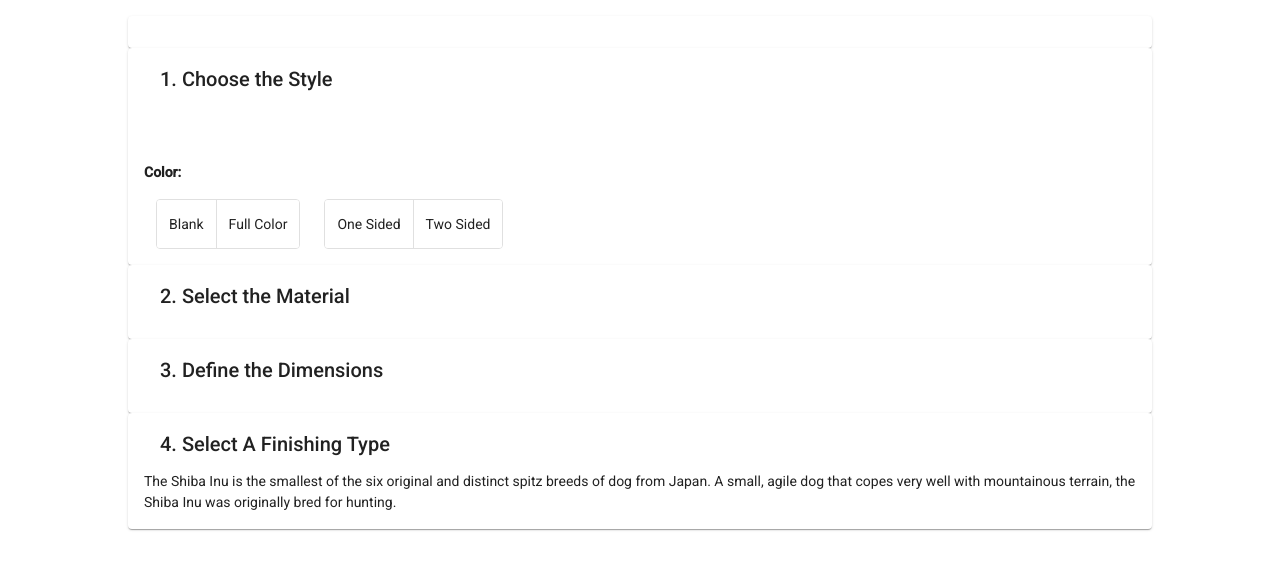
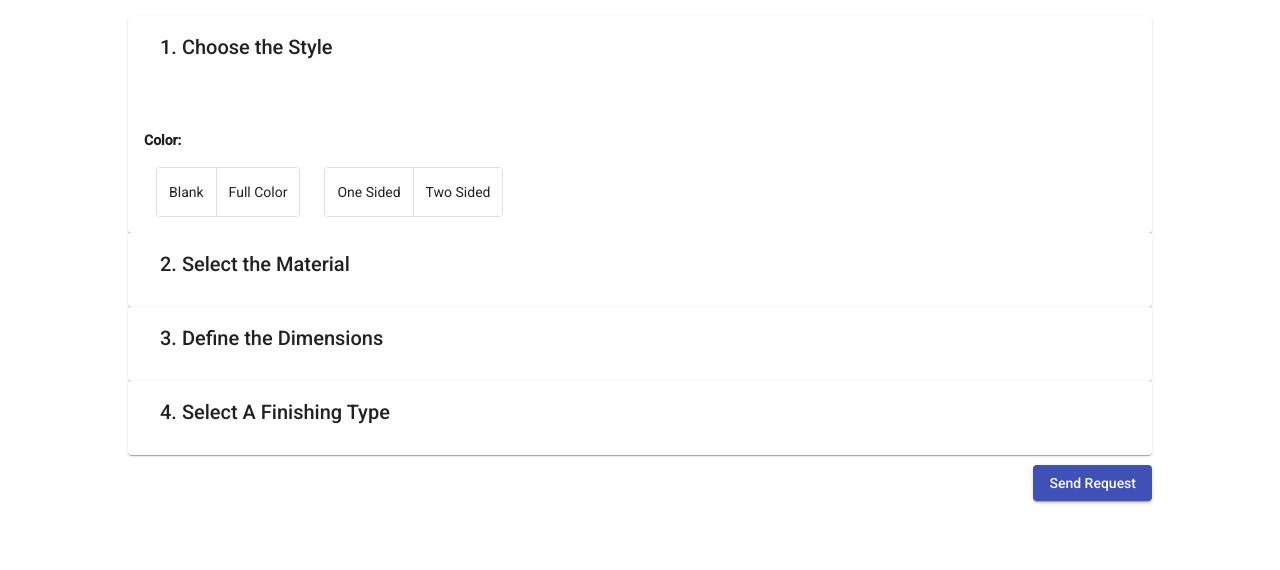
Before and after one commit to TarasOstasha/customizer, an Angular app: page / in a window 1280 px wide. Shown: the top 570 px of the page. Built offline with nearby package versions, Linux system fonts and the light colour scheme.

Commit message:
add finish type area

```diff
--- a/src/app/app.module.ts
+++ b/src/app/app.module.ts
@@ -12,6 +12,8 @@ import { MatCardModule } from '@angular/material/card';
 import { MatButtonToggleModule } from '@angular/material/button-toggle';
 import { MatSelectModule } from '@angular/material/select';
 import { MatInputModule } from '@angular/material/input';
+import { MatButtonModule } from '@angular/material/button';
+import { MatListModule } from '@angular/material/list';
 
 @NgModule({
   declarations: [
@@ -26,7 +28,9 @@ import { MatInputModule } from '@angular/material/input';
     MatCardModule,
     MatButtonToggleModule,
     MatSelectModule,
-    MatInputModule
+    MatInputModule,
+    MatButtonModule,
+    MatListModule
   ],
   providers: [],
   bootstrap: [AppComponent]
--- a/src/app/main/main.component.html
+++ b/src/app/main/main.component.html
@@ -1,5 +1,4 @@
-<mat-card>
-</mat-card>
+<form>
     <mat-card>
         <mat-card-header color="accent">
             <!-- <div mat-card-avatar></div> -->
@@ -79,17 +78,33 @@
                     <input matInput type="text" [(ngModel)]="value">
                 </mat-form-field>
             </p>
+            <p>
+                <strong>
+                    The finished banner will be guaranteed
+                    to be within the tolerance of 1/2” to 1"
+                    of the requested dimensions.
+                </strong>
+            </p>
         </mat-card-content>
     </mat-card>
     <mat-card>
         <mat-card-header>
             <mat-card-title>4. Select A Finishing Type</mat-card-title>
         </mat-card-header>
-    <mat-card-content>
+        <mat-card-content *ngIf="materialFlag">
             <p>
-            The Shiba Inu is the smallest of the six original and distinct spitz breeds of dog from
-            Japan. A small, agile dog that copes very well with mountainous terrain, the Shiba Inu
-            was originally bred for hunting.
+                <mat-form-field appearance="fill">
+                    <mat-label>Select a Finishing Type</mat-label>
+                    <mat-select>
+                        <mat-option *ngFor="let type of finishType" [value]="type.value">
+                            <span (click)="selectedMaterial(material.value)">{{ type.value }}</span>
+                        </mat-option>
+                    </mat-select>
+                </mat-form-field>
             </p>
         </mat-card-content>
     </mat-card>
+    <div class="send">
+        <button mat-raised-button color="primary">Send Request</button>
+    </div>
+</form>
--- a/src/app/main/main.component.less
+++ b/src/app/main/main.component.less
@@ -12,3 +12,8 @@ mat-button-toggle-group {
 .example-form-field {
     margin: 0 20px;
 }
+
+.send {
+    text-align: right;
+    margin: 10px 0;
+}
--- a/src/app/main/main.component.ts
+++ b/src/app/main/main.component.ts
@@ -17,6 +17,26 @@ export class MainComponent implements OnInit {
     { value: '18 oz Opaque Vinyl' }
   ]
 
+  finishType = [
+    { value: 'Standard - Double Fold/Double Stitch & Grommets' },
+    { value: 'Standard - Double Fold/Double Stitch, Grommets & Rope' },
+    { value: 'Reinforced Corners - Double Fold/Double Stitch & Grommets' },
+    { value: 'Reinforced Corners - Double Fold/Double Stitch, Grommets & Rope' },
+    { value: 'Webbing - Double Fold/Double Stitch' },
+    { value: 'Webbing - Double Fold/Double Stitch & Grommets' },
+    { value: 'D-Ring with Webbing - Double Fold/Double Stitch D-Rings in corners' },
+    { value: 'D-Ring with Webbing - Double Fold/Double Stitch D-Rings in corners & Grommets' },
+    { value: 'Display Style - Double Fold/Single Stitch NO Grommets' },
+    { value: 'Display Style - Double Fold/Single Stitch with Grommets' },
+    { value: 'Pole Pockets - Single Fold/Single Stitch Pole Pocket Top/Btm No sewn sides' },
+    { value: 'Pole Pockets - Single Fold/Single Stitch Pole Pocket Top ONLY No sewn sides' },
+    { value: 'Pole Pockets - Double Fold/Top&Bottom Pole Pocket Sewn sides' },
+    { value: 'Pole Pockets - Double Fold/Single Stitch Pole Pocket Top ONLY Sewn sides' },
+    { value: 'Sewn Double-Folded/Double Stitched Pockets, no sewn sides' },
+    { value: 'Sewn Double-Folded/Double Stitched Pockets, sewn sides' },
+    { value: 'Please Select a Finishing Type' },
+  ]
+
   constructor() { }
 
   ngOnInit() {
```
Lines whose indentation alone changed are shown as unchanged.
